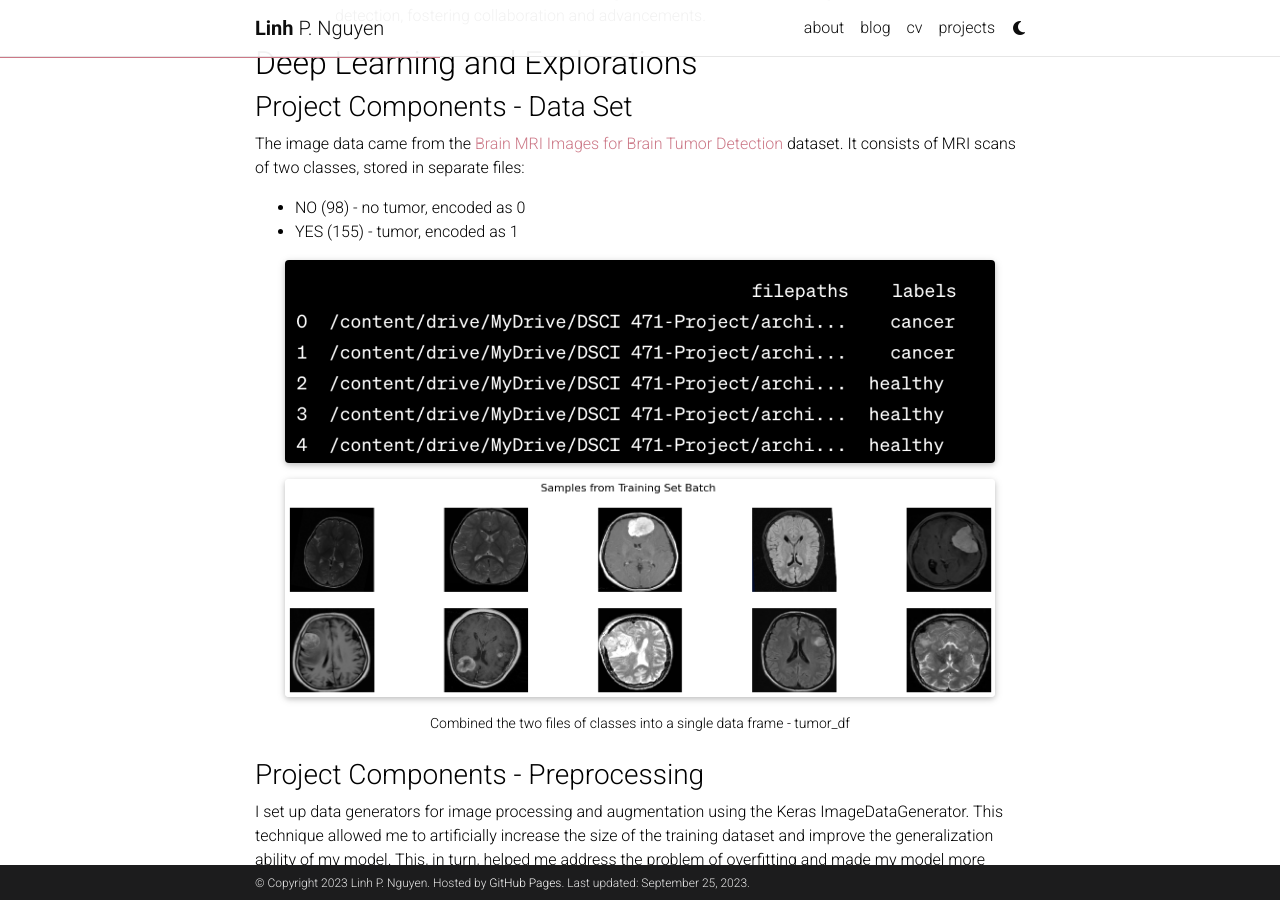
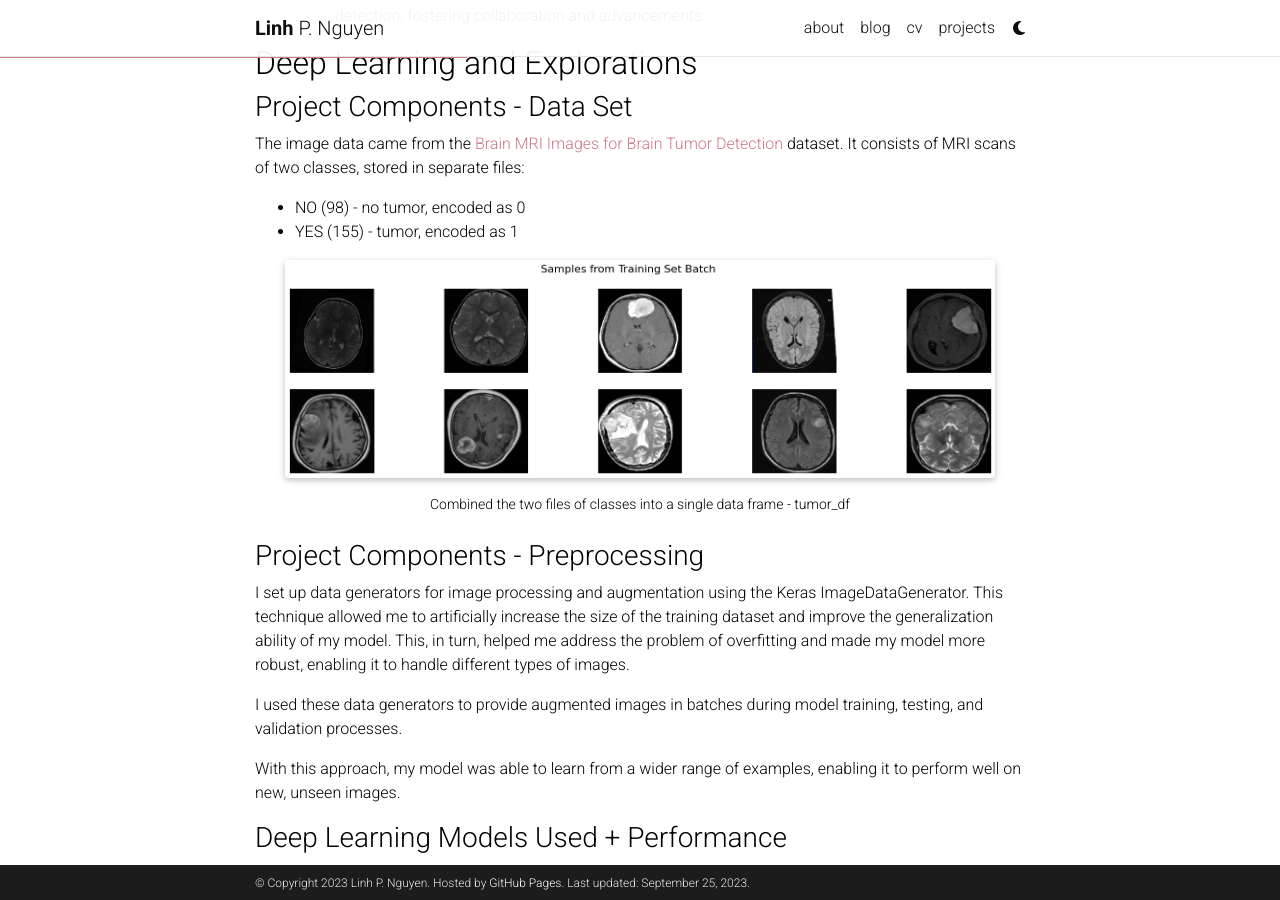
Before and after one commit to npl0204/npl0204.github.io, a Jekyll site: the page built from _projects/Brain-Tumor-Detection-from-MRI-Images-with-Deep-Learning.md, in a window 1280 px wide and 900 px high, scrolled down 1265 px. Built offline with Jekyll 4.4.1, drawn with Linux system fonts in a browser that asks for light colours; full-size pictures stand in for the smaller copies a plugin makes; comment, search, counter and statistics services are not loaded; a style sheet for code colours, icons or effects is not loaded.

Commit message:
Update Brain-Tumor-Detection-from-MRI-Images-with-Deep-Learning.md

```diff
--- a/_projects/Brain-Tumor-Detection-from-MRI-Images-with-Deep-Learning.md
+++ b/_projects/Brain-Tumor-Detection-from-MRI-Images-with-Deep-Learning.md
@@ -42,9 +42,6 @@
 - NO (98) - no tumor, encoded as 0
 - YES (155) - tumor, encoded as 1
 <div class="col">
-    <div class="col-sm mt-3 mt-md-0">
-        {% include figure.html path="assets/img/9.png" title="example image" class="img-fluid rounded z-depth-1" %}
-    </div>
     <div class="col-sm mt-3 mt-md-0">
         {% include figure.html path="assets/img/8.png" title="example image" class="img-fluid rounded z-depth-1" %}
     </div>
```
